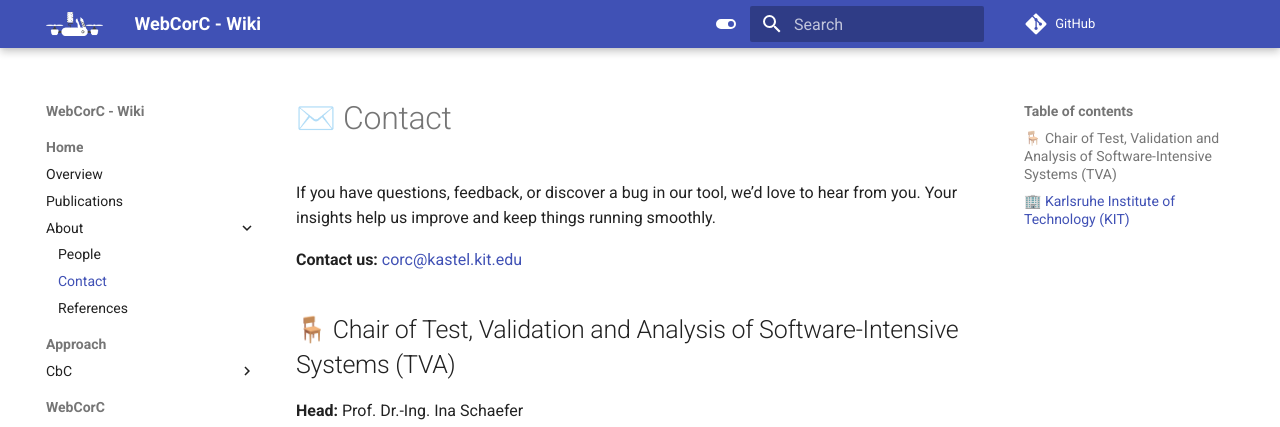
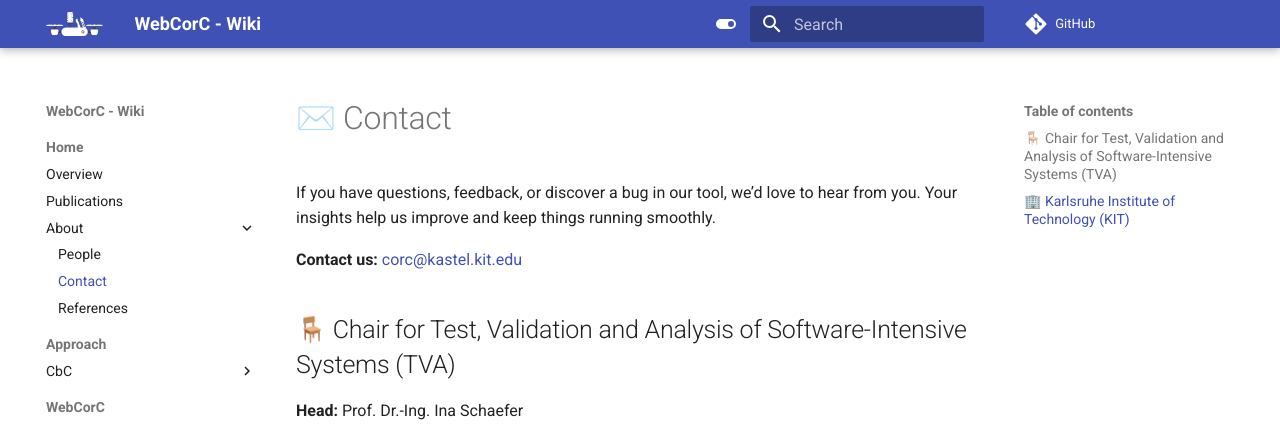
Before and after one commit to KIT-TVA/WebCorC, an MkDocs documentation site: the page built from docs/home/contact.md, in a window 1280 px wide and 947 px high. Shown: the top 427 px of the window. Built offline with MkDocs 1.6.1 and Material for MkDocs 9.7.7, drawn with Linux system fonts in a browser that asks for light colours; comment, search, counter and statistics services are not loaded.

Commit message:
Update chair title in contact documentation

```diff
--- a/docs/home/contact.md
+++ b/docs/home/contact.md
@@ -4,7 +4,7 @@ If you have questions, feedback, or discover a bug in our tool, we’d love to h
 
 **Contact us:** [corc@kastel.kit.edu](mailto:corc@kastel.kit.edu)
 
-## 🪑 Chair of Test, Validation and Analysis of Software-Intensive Systems (TVA)
+## 🪑 Chair for Test, Validation and Analysis of Software-Intensive Systems (TVA)
 
 **Head:** Prof. Dr.-Ing. Ina Schaefer
 
```
